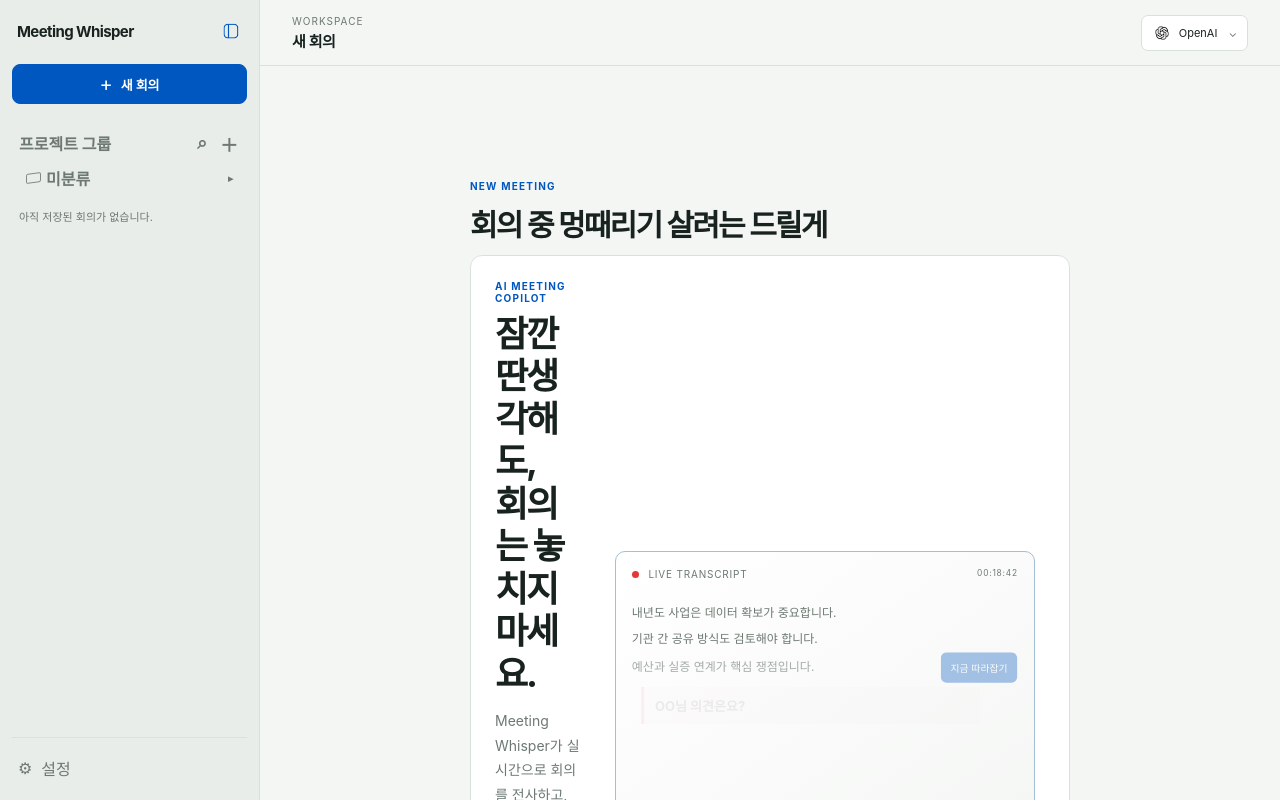
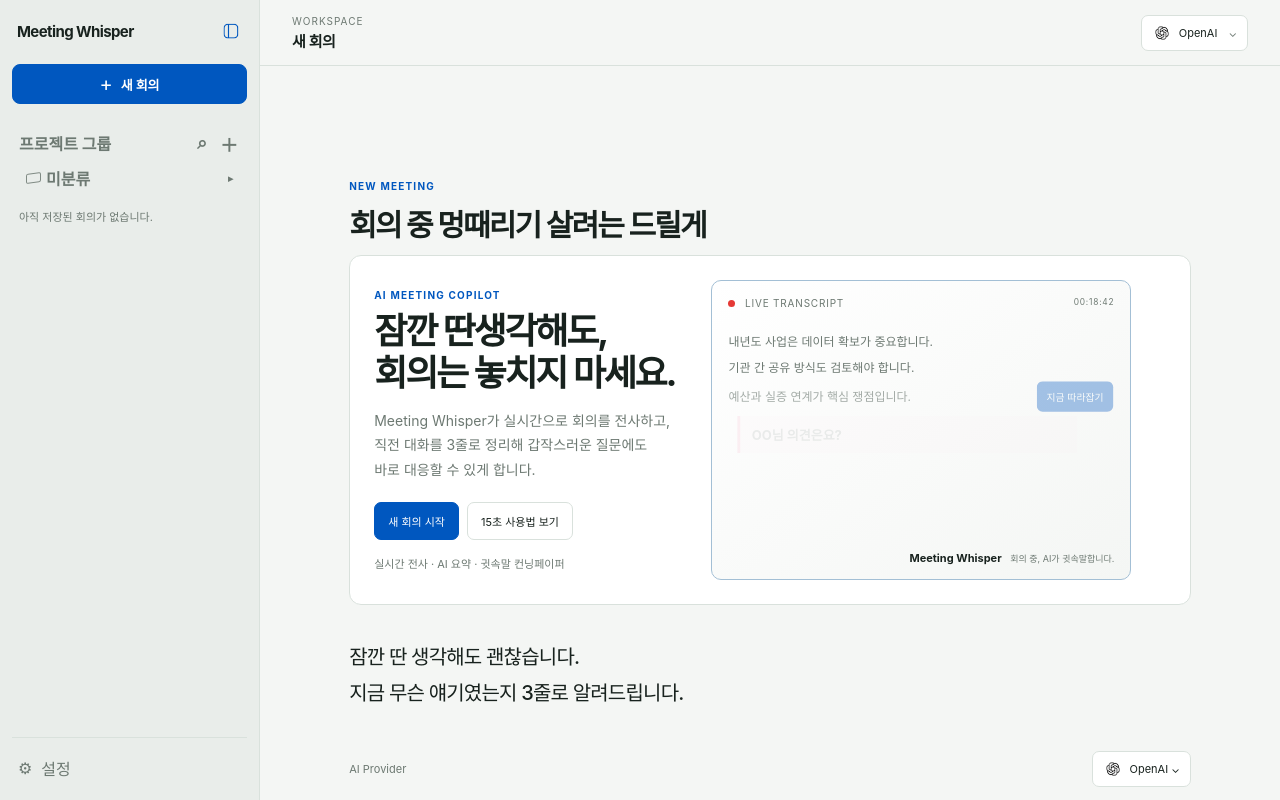
Before and after one commit to bglee5366-eng/MEETING-WHISPER, a Next.js app: page / in a window 1280 px wide. Built offline with nearby package versions, Linux system fonts and the light colour scheme; no server answers; the database is empty.

Commit message:
fix: widen new meeting product intro

```diff
--- a/src/app/marketing.css
+++ b/src/app/marketing.css
@@ -9,6 +9,8 @@
   border-radius: 12px;
   background: var(--surface);
 }
+.new-meeting-view { width: min(100%, 1120px); max-width: 1120px; margin-inline: auto; }
+.new-meeting-view .product-hero { width: 100%; box-sizing: border-box; }
 .product-hero-copy h3 { margin: 0 0 14px; color: var(--foreground); font-size: clamp(24px, 3vw, 36px); line-height: 1.18; letter-spacing: -0.06em; }
 .product-hero-copy p { margin: 0 0 20px; color: var(--muted); font-size: 14px; line-height: 1.75; }
 .product-hero-actions { display: flex; flex-wrap: wrap; gap: 8px; }
@@ -34,4 +36,5 @@
 @keyframes demo-rescue { 0%, 52% { opacity: 0.35; transform: scale(0.98); } 58%, 85% { opacity: 1; transform: scale(1); } 100% { opacity: 0.6; } }
 @keyframes demo-brief { 0%, 60% { opacity: 0; transform: translateY(8px); } 68%, 100% { opacity: 1; transform: none; } }
 @media (prefers-reduced-motion: reduce) { .demo-transcript p, .demo-transcript strong, .demo-rescue, .demo-brief { animation: none; opacity: 1; transform: none; } }
+@media (min-width: 768px) and (max-width: 1100px) { .product-hero { grid-template-columns: minmax(0, 1fr) minmax(0, 1.15fr); gap: 18px; padding: 18px; } .product-demo { min-height: 260px; } }
 @media (max-width: 767px) { .product-hero { grid-template-columns: 1fr; gap: 18px; margin: 4px -2px 26px; padding: 18px; } .product-hero-copy h3 { font-size: 28px; } .product-hero-copy p { font-size: 13px; } .product-demo { min-height: 245px; } .demo-brief { right: 12px; bottom: 38px; width: 58%; } .demo-footer { right: 12px; bottom: 11px; } .demo-footer small { display: none; } }
```
